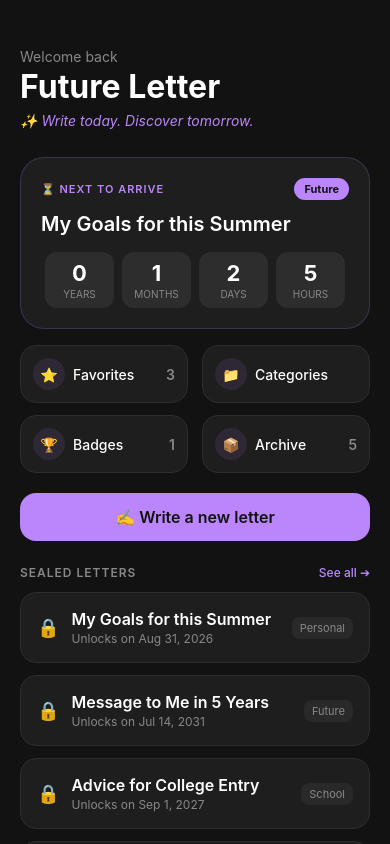
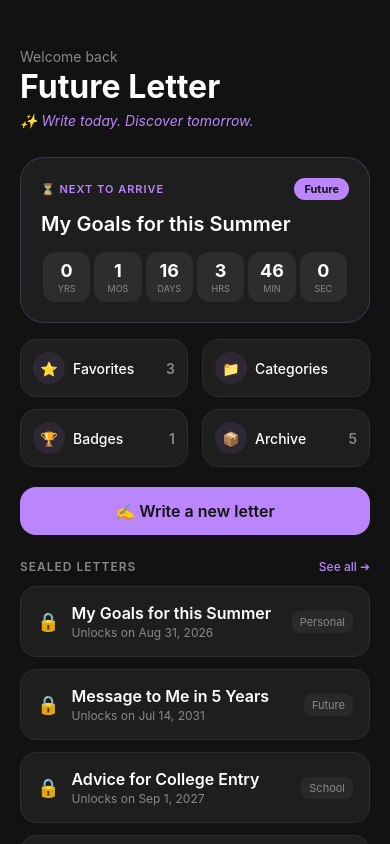
Before and after one commit to rinana7/FutureMe, a React Native app: screen / in a window 390 px wide. Built offline with nearby package versions, Linux system fonts and the light colour scheme.

Commit message:
feat: implement real-time dynamic countdown engine targeting the nearest locked letter

```diff
--- a/App.js
+++ b/App.js
@@ -1,4 +1,4 @@
-import React, { useState } from 'react';
+import React, { useState, useEffect } from 'react';
 import {
   StyleSheet,
   Text,
@@ -64,13 +64,16 @@ export default function App() {
     }
   ]);
 
-  const nextLetter = {
-    title: sealedLetters[0]?.title || "No upcoming letters",
+  // State to hold the live ticking countdown values
+  const [countdown, setCountdown] = useState({
+    title: "No upcoming letters",
     years: "0",
-    months: "1",
-    days: "2",
-    hours: "5"
-  };
+    months: "0",
+    days: "0",
+    hours: "0",
+    minutes: "0",
+    seconds: "0"
+  });
 
   const tiles = [
     { label: 'Favorites', icon: '⭐', count: 3 },
@@ -78,6 +81,75 @@ export default function App() {
     { label: 'Badges', icon: '🏆', count: 1 },
     { label: 'Archive', icon: '📦', count: 5 },
   ];
+
+  // Helper to check if a letter is unlocked
+  const isLetterUnlocked = (unlockDateStr) => {
+    const today = new Date();
+    today.setHours(0, 0, 0, 0);
+    const unlockDate = new Date(unlockDateStr);
+    return today >= unlockDate;
+  };
+
+  // --- LIVE TIMER ENGINE EFFECT ---
+  useEffect(() => {
+    const updateTimer = () => {
+      // 1. Filter out already unlocked letters, find only locked future ones
+      const lockedLetters = sealedLetters.filter(l => !isLetterUnlocked(l.unlockDate));
+
+      if (lockedLetters.length === 0) {
+        setCountdown(prev => ({ ...prev, title: "All letters unlocked! 🎉" }));
+        return;
+      }
+
+      // 2. Sort them to find the letter unlocking the soonest
+      const sorted = [...lockedLetters].sort((a, b) => new Date(a.unlockDate) - new Date(b.unlockDate));
+      const targetLetter = sorted[0];
+
+      // 3. Math calculation for time delta remaining
+      const now = new Date();
+      const target = new Date(targetLetter.unlockDate);
+      let diffMs = target - now;
+
+      if (diffMs <= 0) {
+        setCountdown(prev => ({ ...prev, title: targetLetter.title, years: "0", months: "0", days: "0", hours: "0", minutes: "0", seconds: "0" }));
+        return;
+      }
+
+      // Break down total milliseconds cleanly into time units
+      const totalSeconds = Math.floor(diffMs / 1000);
+      const totalMinutes = Math.floor(totalSeconds / 60);
+      const totalHours = Math.floor(totalMinutes / 60);
+      const totalDays = Math.floor(totalHours / 24);
+
+      // Rough year/month calculation approximations for standard UI breakdown
+      const calculatedYears = Math.floor(totalDays / 365);
+      const calculatedMonths = Math.floor((totalDays % 365) / 30.43);
+      const remainingDays = Math.floor((totalDays % 365) % 30.43);
+
+      const remainingHours = totalHours % 24;
+      const remainingMinutes = totalMinutes % 60;
+      const remainingSeconds = totalSeconds % 60;
+
+      setCountdown({
+        title: targetLetter.title,
+        years: String(calculatedYears),
+        months: String(calculatedMonths),
+        days: String(remainingDays),
+        hours: String(remainingHours),
+        minutes: String(remainingMinutes),
+        seconds: String(remainingSeconds)
+      });
+    };
+
+    // Run calculation once instantly on startup
+    updateTimer();
+
+    // Re-calculate the milliseconds diff precisely every single second
+    const intervalId = setInterval(updateTimer, 1000);
+
+    // Clean up interval when component unmounts
+    return () => clearInterval(intervalId);
+  }, [sealedLetters]);
 
   // Date utilities
   const formatDisplayDate = (dateObj) => {
@@ -126,35 +198,21 @@ export default function App() {
     setCurrentScreen('home');
   };
 
-  // Helper to check if a letter is unlocked
-  const isLetterUnlocked = (unlockDateStr) => {
-    const today = new Date();
-    today.setHours(0, 0, 0, 0);
-    const unlockDate = new Date(unlockDateStr);
-    return today >= unlockDate;
-  };
-
-  // Triggers when tapping a letter card on the Home Screen
   const handleSelectLetter = (letter) => {
     setSelectedLetter(letter);
     setCurrentScreen('detail');
   };
 
-  // Deletion logic with native confirmation alert
   const handleDeleteLetter = (letterId) => {
     Alert.alert(
       "Discard Letter",
       "Are you absolutely sure you want to permanently delete this letter? This action cannot be undone.",
       [
-        {
-          text: "Cancel",
-          style: "cancel"
-        },
+        { text: "Cancel", style: "cancel" },
         {
           text: "Delete",
           style: "destructive",
           onPress: () => {
-            // Filter out the deleted letter from state
             const updatedLetters = sealedLetters.filter(letter => letter.id !== letterId);
             setSealedLetters(updatedLetters);
             setCurrentScreen('home');
@@ -177,6 +235,7 @@ export default function App() {
             <Text style={styles.taglineText}>✨ Write today. Discover tomorrow.</Text>
           </View>
 
+          {/* DYNAMIC REAL-TIME HERO COUNTDOWN CARD */}
           <View style={styles.heroContainer}>
             <TouchableOpacity style={styles.heroCard} activeOpacity={0.9}>
               <View style={styles.heroHeader}>
@@ -186,14 +245,16 @@ export default function App() {
                 </View>
               </View>
 
-              <Text style={styles.heroTitle}>{nextLetter.title}</Text>
+              <Text style={styles.heroTitle}>{countdown.title}</Text>
 
               <View style={styles.countdownRow}>
                 {[
-                  { label: 'Years', val: nextLetter.years },
-                  { label: 'Months', val: nextLetter.months },
-                  { label: 'Days', val: nextLetter.days },
-                  { label: 'Hours', val: nextLetter.hours },
+                  { label: 'Yrs', val: countdown.years },
+                  { label: 'Mos', val: countdown.months },
+                  { label: 'Days', val: countdown.days },
+                  { label: 'Hrs', val: countdown.hours },
+                  { label: 'Min', val: countdown.minutes },
+                  { label: 'Sec', val: countdown.seconds },
                 ].map((item, index) => (
                   <View key={index} style={styles.timeBox}>
                     <Text style={styles.timeVal}>{item.val}</Text>
@@ -286,7 +347,7 @@ export default function App() {
               <Text style={styles.cancelText}>Cancel</Text>
             </TouchableOpacity>
             <Text style={styles.createTitle}>New Letter</Text>
-            <View style={{ width: 60 }} />
+            <View style={{ width: 80 }} />
           </View>
 
           <ScrollView contentContainerStyle={styles.formContainer} keyboardShouldPersistTaps="handled">
@@ -416,8 +477,6 @@ export default function App() {
             <Text style={styles.backButtonText}>⬅ Back</Text>
           </TouchableOpacity>
           <Text style={styles.createTitle}>Letter Vault</Text>
-
-          {/* TRASH CAN DISCARD BUTTON IN TOP RIGHT */}
           <TouchableOpacity onPress={() => handleDeleteLetter(selectedLetter.id)}>
             <Text style={styles.trashText}>🗑️ Discard</Text>
           </TouchableOpacity>
@@ -549,17 +608,17 @@ const styles = StyleSheet.create({
     backgroundColor: '#2d2d2d',
     borderRadius: 12,
     paddingVertical: 8,
-    marginHorizontal: 4,
+    marginHorizontal: 2, // Margins tweaked slightly to accommodate the extra grid boxes neatly
     alignItems: 'center',
   },
   timeVal: {
     color: '#ffffff',
-    fontSize: 22,
+    fontSize: 18,
     fontWeight: '700',
   },
   timeLabel: {
     color: '#888888',
-    fontSize: 10,
+    fontSize: 9,
     textTransform: 'uppercase',
     marginTop: 2,
   },
@@ -700,7 +759,7 @@ const styles = StyleSheet.create({
   },
 
   // --- CREATE/DETAIL HEADER ---
-createHeader: {
+  createHeader: {
     flexDirection: 'row',
     justifyContent: 'space-between',
     alignItems: 'center',
```
